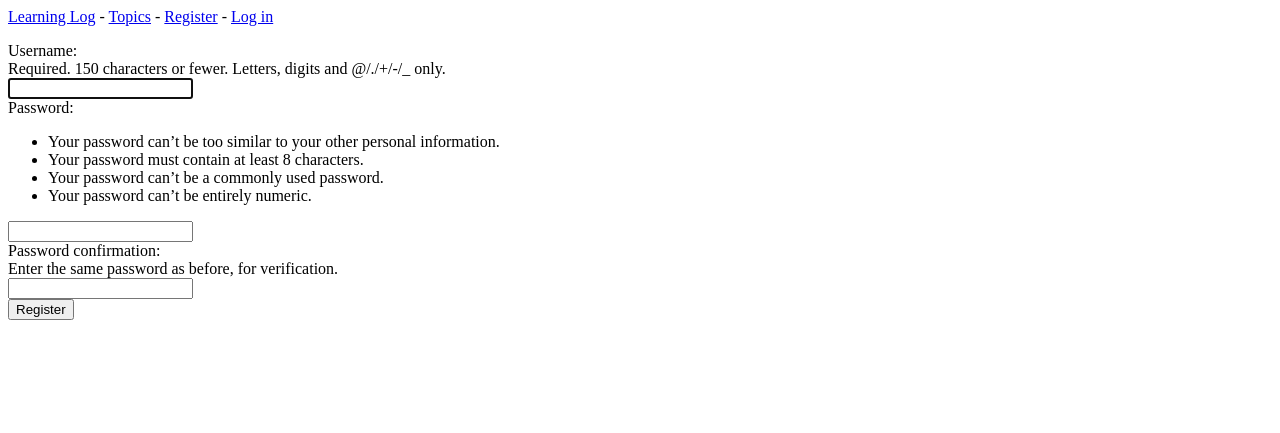
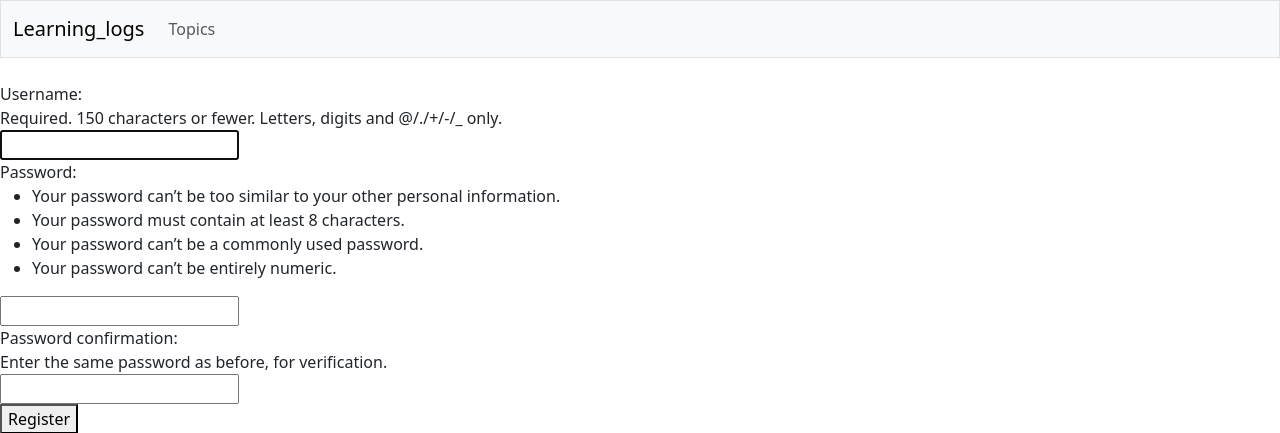
Before and after one commit to 644731871zzz/learning_log, a Django app: page /accounts/register/ in a window 1280 px wide. Shown: the top 433 px of the page. Run offline with Django 5.2, Linux system fonts and the light colour scheme; some libraries are stand-ins or nearby versions.

Commit message:
03192220

```diff
--- a/learning_logs/templates/learning_logs/base.html
+++ b/learning_logs/templates/learning_logs/base.html
@@ -1,20 +1,35 @@
-<p>
-    <a href="{% url 'learning_logs:index'%}">Learning Log</a> -
-    <a href="{% url 'learning_logs:topics' %}">Topics</a> -
-    {% if user.is_authenticated %}
-        Hello, {{ user.username }}.
-    {% else %}
-        <a href="{% url 'accounts:register' %}">Register</a> -
-        <a href="{% url 'accounts:login' %}">Log in</a>
-    {% endif %}
-</p>
+<!DOCTYPE html>
+<html lang="en">
+<head>
+    <meta charset="utf-8">
+    <meta name="viewport" content="width=device-width,initial-scale=1">
+    <title>Learning Log</title>
+    {% load django_bootstrap5 %}
+    {% bootstrap_css %}
+    {% bootstrap_javascript %}
+</head>
+<body>
+    <nav class="navbar navbar-expand-md navbar-light bg-light mb-4 border">
+        <div class="container-fluid">
+            <a class="navbar-brand" href="{% url 'learning_logs:index' %}">
+                Learning_logs</a>
+            <button class="navbar-toggler" type="button" data-bs-toggle="collapse"
+            data-bs-target="#navbarCollapse" aria-controls="navbarCollapse"
+            aria-expanded="false" aria-label="Toggle navigation">
+                <span class="navbar-toggler-icon"></span>
+            </button>
+
+            <div class="collapse navbar-collapse" id="navbarCollapse">
+                <ul class="navbar-nav me-auto mb-2 mb-md-0">
+                    <li class="nav-item">
+                        <a class="nav-link" href="{% url 'learning_logs:topics' %}">
+                            Topics</a></li>
+                </ul>
+            </div>
+        </div>
+    </nav>
 
 {% block content %}{% endblock content %}
 
-{% if user.is_authenticated %}
-    <hr />
-    <form action="{% url 'accounts:logout' %}" method="post">
-        {% csrf_token %}
-        <button name="'submit">Log out</button>
-    </form>
-{% endif %}
+</body>
+</html>
--- a/learning_logs/views.py
+++ b/learning_logs/views.py
@@ -65,6 +65,9 @@ def new_entry(request,topic_id):
     #获取id
     topic=Topic.objects.get(id=topic_id)
 
+    #保护用户的权限
+    check_topic_owner(request,topic)
+
     #检查请求方法是否为POST
     #如果是GET将会创建新的表单
     if request.method != 'POST':
--- a/ll_project/settings.py
+++ b/ll_project/settings.py
@@ -34,6 +34,9 @@ INSTALLED_APPS = [
     #我的应用程序
     'learning_logs',
     'accounts',
+
+    #安装的第三方应用程序
+    'django_bootstrap5',
 
     #Django 默认添加的应用程序
     "django.contrib.admin",
```
Also changed, not shown: db.sqlite3.
